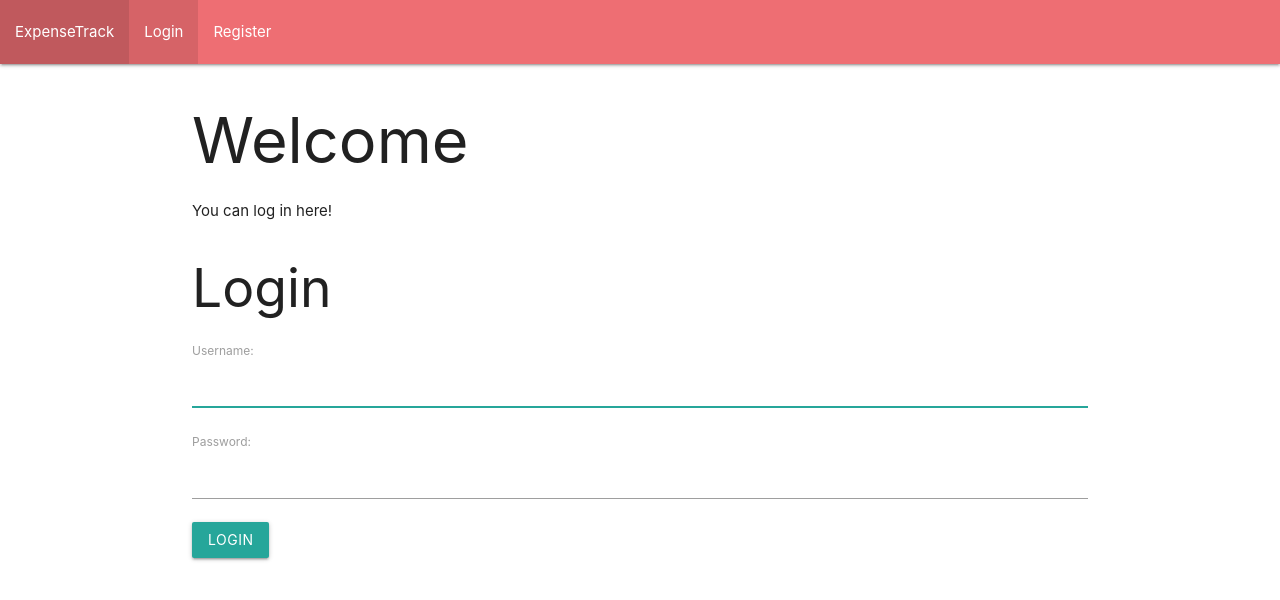
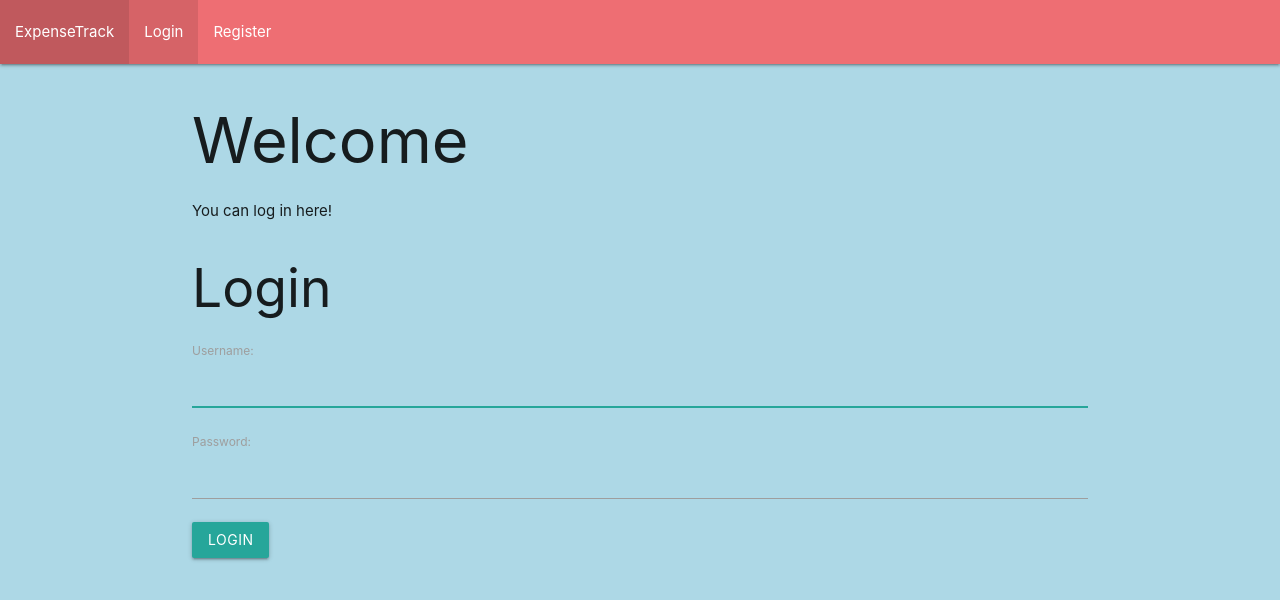
Before and after one commit to skurale98/budgetapp, a Django app: page / in a window 1280 px wide. Shown: the top 600 px of the page. Run offline with Django 3.2, Linux system fonts and the light colour scheme.

Commit message:
Update styles.css

```diff
--- a/budget/static/css/styles.css
+++ b/budget/static/css/styles.css
@@ -1,6 +1,7 @@
 @import url('https://fonts.googleapis.com/css?family=Lora|Raleway');/* General */
 html {
   font-family: 'Raleway';
+  background-color:#add8e6;
 }
 h1, h6 {
   font-weight: bold;
```
